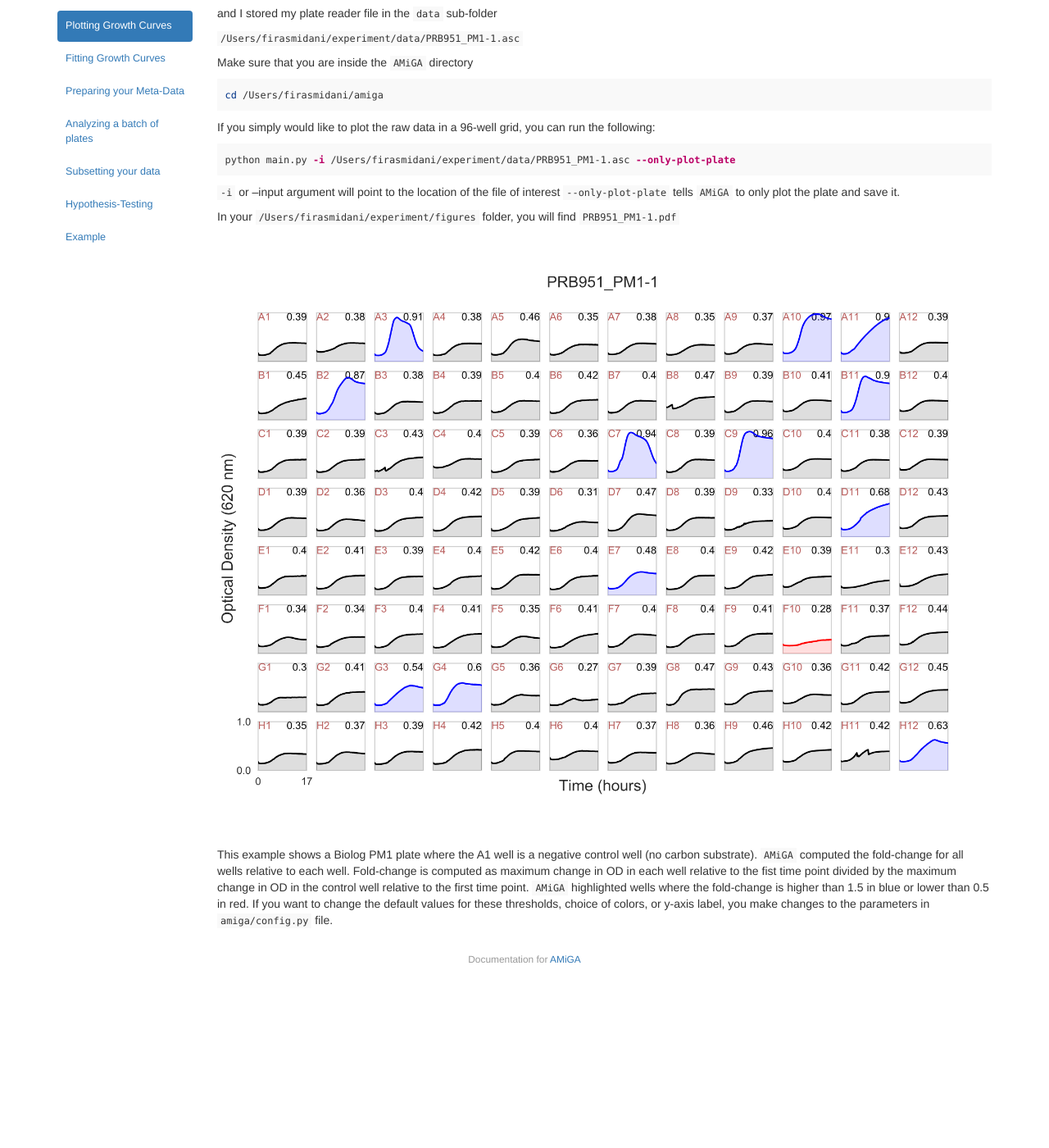
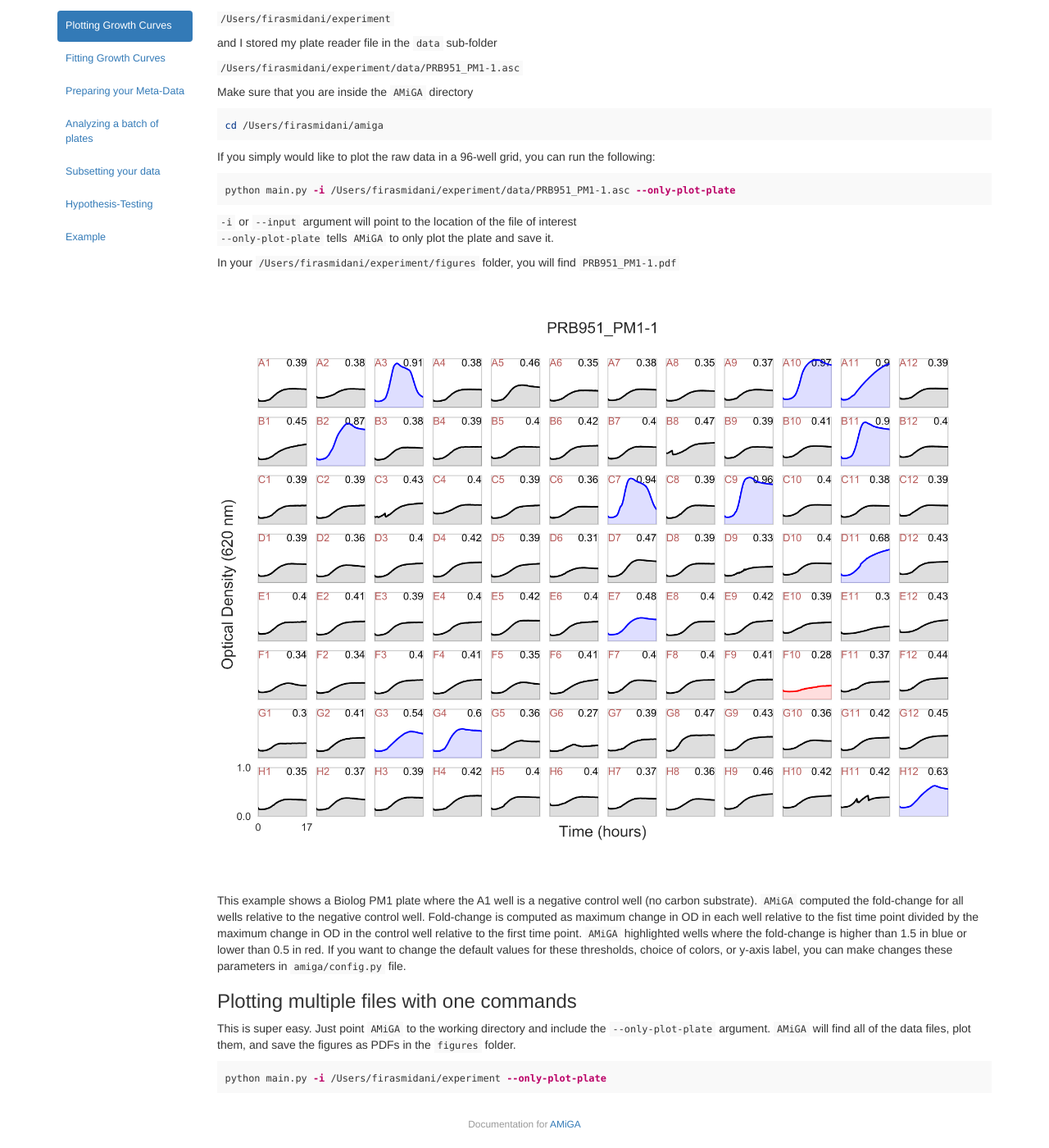
Before and after one commit to firasmidani/amiga, a Jekyll site: the page built from docs/_posts/2020-03-25-plotting.md, in a window 1280 px wide and 1400 px high, scrolled down 188 px. Shown: the whole window at 82% size. Built offline with Jekyll 4.4.1, drawn with Linux system fonts in a browser that asks for light colours; before the commit the page ends 1387 px from its top, so only the background shows below that; some of the changed text lies outside the part shown.

Commit message:
more plotting details

````diff
--- a/docs/_posts/2020-03-25-plotting.md
+++ b/docs/_posts/2020-03-25-plotting.md
@@ -5,6 +5,8 @@ category: doc
 date: 2020-03-25 22:43:52
 order: 3
 ---
+
+### Plotting a single file
 
 Let us assume that my working directory is
 
@@ -26,7 +28,7 @@ If you simply would like to plot the raw data in a 96-well grid, you can run the
 python main.py -i /Users/firasmidani/experiment/data/PRB951_PM1-1.asc --only-plot-plate
 ```
 
-`-i` or --input argument will point to the location of the file of interest
+`-i` or `--input` argument will point to the location of the file of interest<br/>
 `--only-plot-plate` tells `AMiGA` to only plot the plate and save it.
 
 In your `/Users/firasmidani/experiment/figures` folder, you will find `PRB951_PM1-1.pdf`
@@ -37,4 +39,12 @@ In your `/Users/firasmidani/experiment/figures` folder, you will find `PRB951_PM
 
 <br /><br />
 
-This example shows a Biolog PM1 plate where the A1 well is a negative control well (no carbon substrate). `AMiGA` computed the fold-change for all wells relative to each well. Fold-change is computed as maximum change in OD in each well relative to the fist time point divided by the maximum change in OD in the control well relative to the first time point. `AMiGA` highlighted wells where the fold-change is higher than 1.5 in blue or lower than 0.5 in red. If you want to change the default values for these thresholds, choice of colors, or y-axis label, you make changes to the parameters in `amiga/config.py` file.
+This example shows a Biolog PM1 plate where the A1 well is a negative control well (no carbon substrate). `AMiGA` computed the fold-change for all wells relative to the negative control well. Fold-change is computed as maximum change in OD in each well relative to the fist time point divided by the maximum change in OD in the control well relative to the first time point. `AMiGA` highlighted wells where the fold-change is higher than 1.5 in blue or lower than 0.5 in red. If you want to change the default values for these thresholds, choice of colors, or y-axis label, you can make changes these parameters in `amiga/config.py` file.
+
+### Plotting multiple files with one commands
+
+This is super easy. Just point `AMiGA` to the working directory and include the `--only-plot-plate` argument. `AMiGA` will find all of the data files, plot them, and save the figures as PDFs in the `figures` folder.
+
+```bash
+python main.py -i /Users/firasmidani/experiment --only-plot-plate
+```
````
